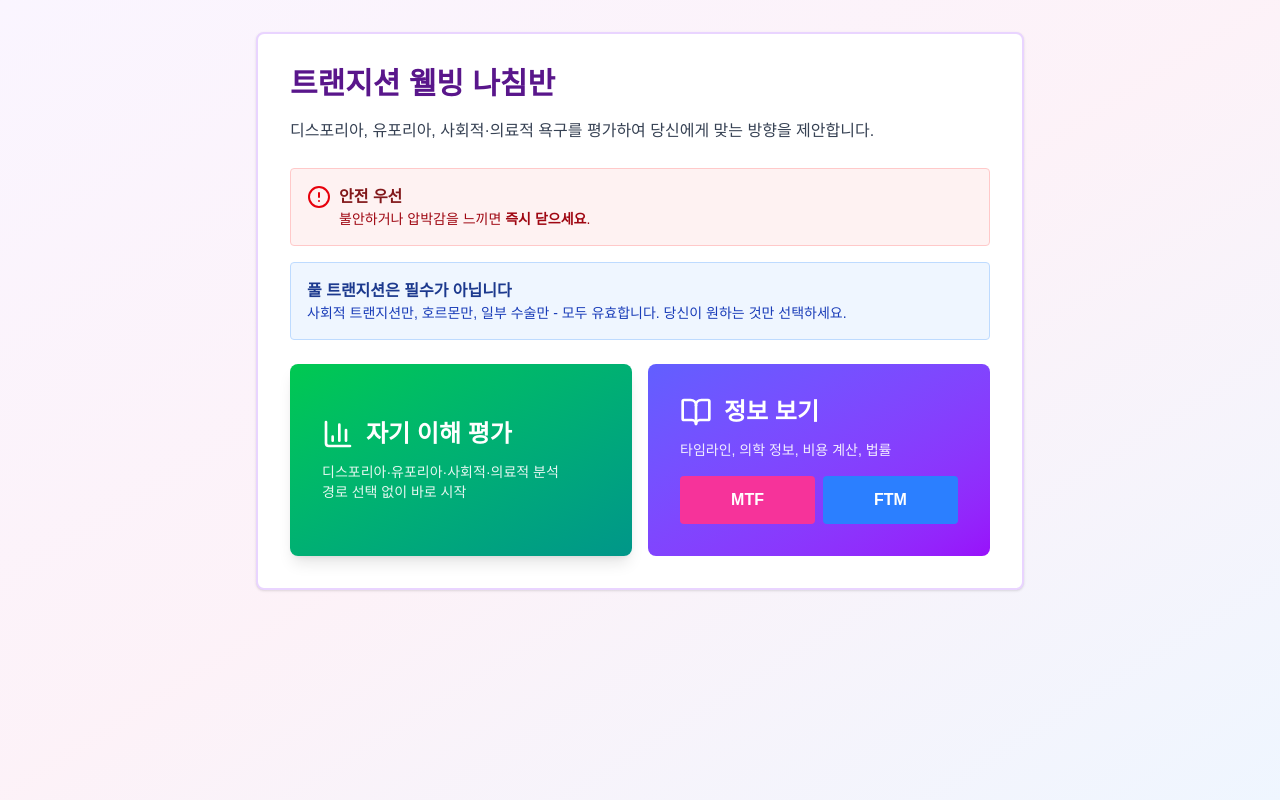
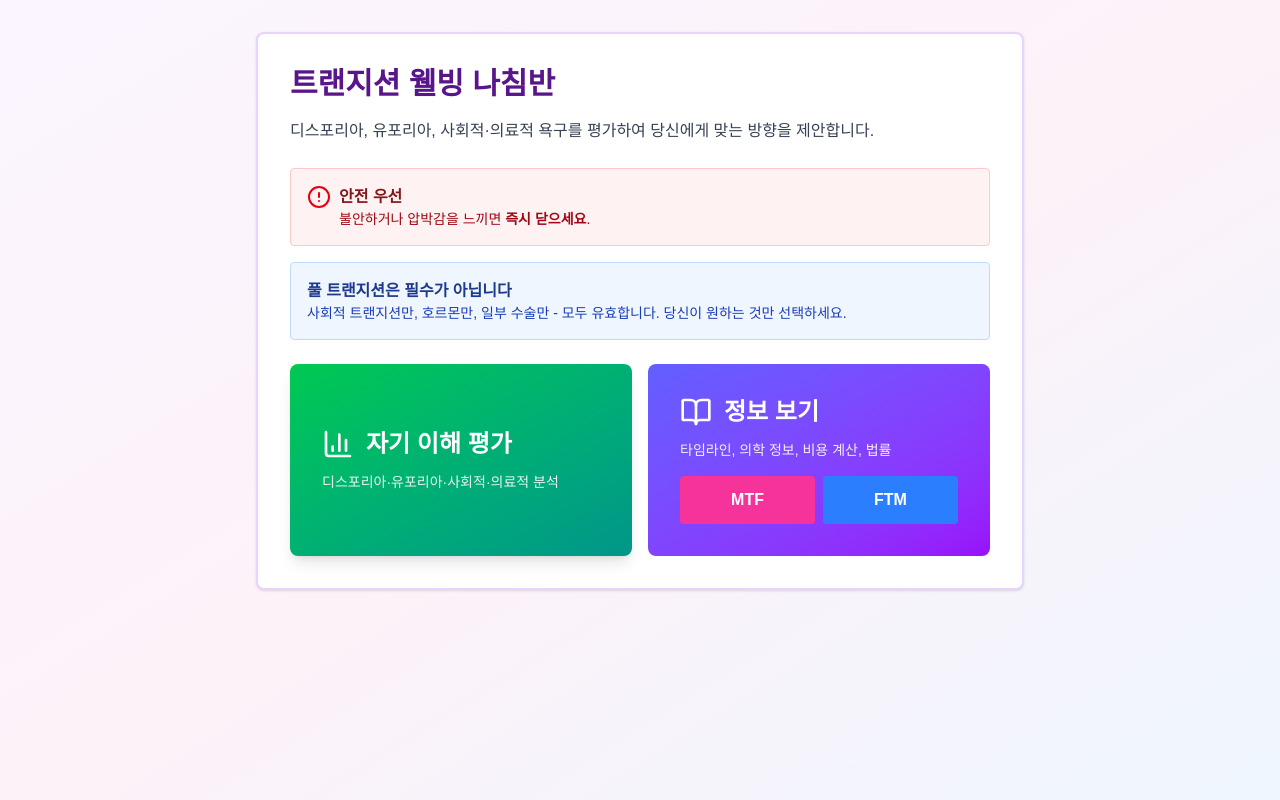
Before and after one commit to sion-h/transition-compass, a React (Vite) app: page / in a window 1280 px wide. Built offline with nearby package versions, Linux system fonts and the light colour scheme.

Commit message:
Update App.jsx

```diff
--- a/src/App.jsx
+++ b/src/App.jsx
@@ -1413,8 +1413,7 @@ const TransitionCompassKR = () => {
               <div className="font-bold text-2xl">자기 이해 평가</div>
             </div>
             <div className="text-sm opacity-90 text-left">
-              디스포리아·유포리아·사회적·의료적 분석<br/>
-              경로 선택 없이 바로 시작
+              디스포리아·유포리아·사회적·의료적 분석
             </div>
           </button>
 
```
